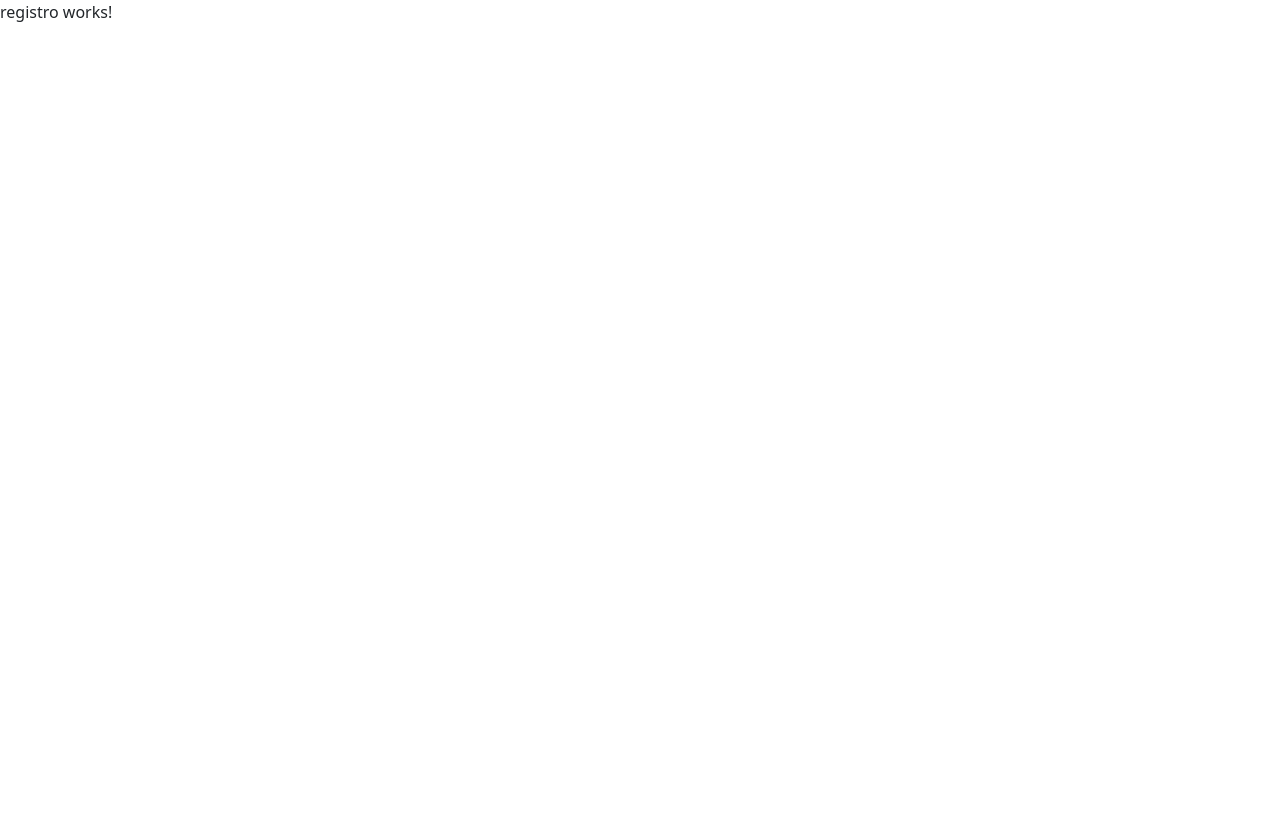
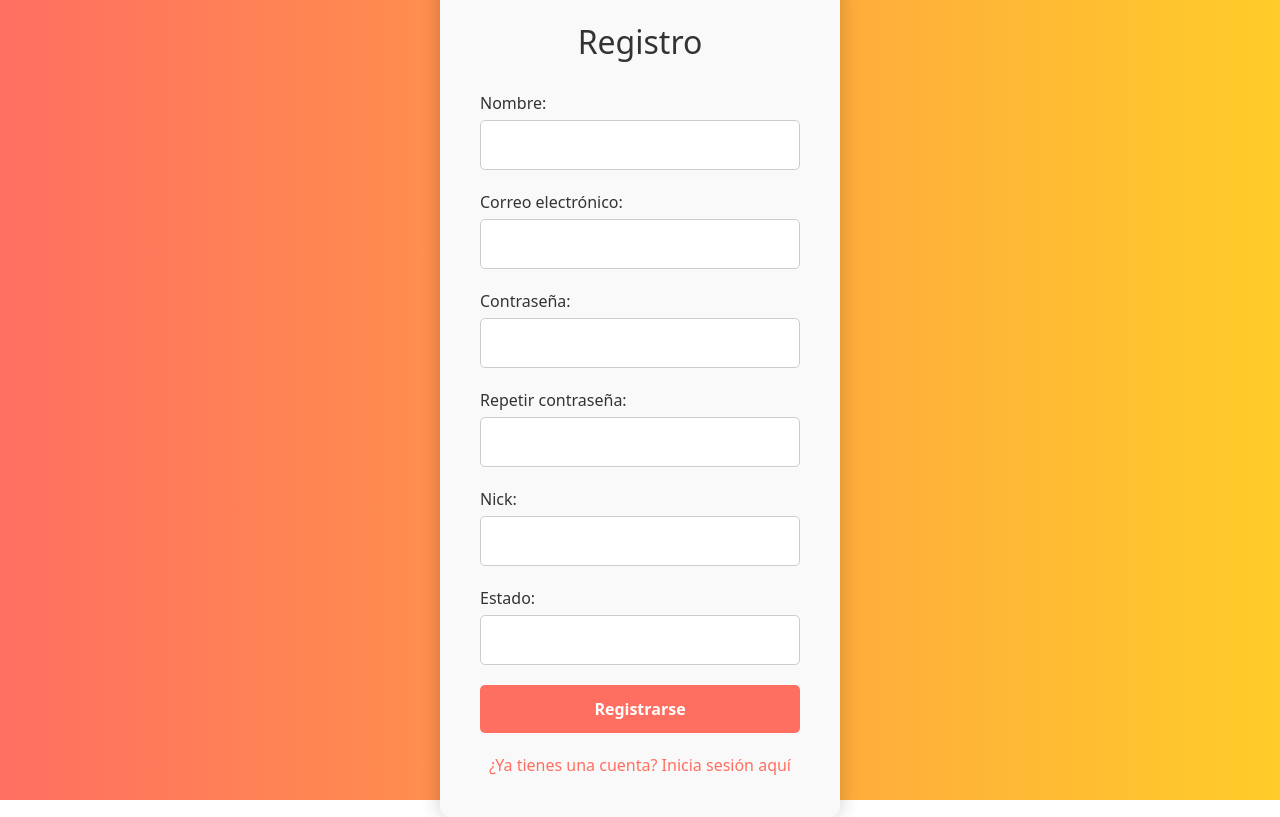
Before and after one commit to mgarciad34/SwipeSpark, an Angular app: page /registro in a window 1280 px wide. Built offline with nearby package versions, Linux system fonts and the light colour scheme.

Commit message:
creacion de registro y acctualizacion de comunicacion entre ventanas

```diff
--- a/src/app/pantallas/recuperar/recuperar.component.ts
+++ b/src/app/pantallas/recuperar/recuperar.component.ts
@@ -1,10 +1,11 @@
 import { CommonModule } from '@angular/common';
 import { Component } from '@angular/core';
+import { RouterLink } from '@angular/router';
 
 @Component({
   selector: 'app-recuperar',
   standalone: true,
-  imports: [CommonModule],
+  imports: [CommonModule, RouterLink],
   templateUrl: './recuperar.component.html',
   styleUrl: './recuperar.component.css'
 })
--- a/src/app/pantallas/registro/registro.component.css
+++ b/src/app/pantallas/registro/registro.component.css
@@ -0,0 +1,71 @@
+:host {
+  background: linear-gradient(to right, #ff6f61, #ffcc29);
+  display: flex;
+  justify-content: center;
+  align-items: center;
+  height: 100vh;
+}
+
+.container {
+  max-width: 400px;
+  background: #f9f9f9;
+  padding: 40px;
+  border-radius: 10px;
+  box-shadow: 0px 0px 20px 0px rgba(0,0,0,0.2);
+}
+
+.container h2 {
+  text-align: center;
+  margin-bottom: 30px;
+  color: #333;
+}
+
+.form-group {
+  margin-bottom: 20px;
+}
+
+.form-group label {
+  display: block;
+  margin-bottom: 5px;
+  color: #333;
+}
+
+.form-group input {
+  width: 100%;
+  padding: 12px;
+  border: 1px solid #ccc;
+  border-radius: 5px;
+  background-color: #fff;
+}
+
+.btn {
+  display: block;
+  width: 100%;
+  padding: 12px;
+  background-color: #ff6f61;
+  color: #fff;
+  border: none;
+  border-radius: 5px;
+  cursor: pointer;
+  font-weight: bold;
+  transition: background-color 0.3s ease;
+}
+
+.btn:hover {
+  background-color: #f94d43;
+}
+
+.options {
+  text-align: center;
+  margin-top: 20px;
+}
+
+.options a {
+  color: #ff6f61;
+  text-decoration: none;
+  transition: color 0.3s ease;
+}
+
+.options a:hover {
+  color: #f94d43;
+}
--- a/src/app/pantallas/registro/registro.component.html
+++ b/src/app/pantallas/registro/registro.component.html
@@ -1 +1,33 @@
-<p>registro works!</p>
+<div class="container">
+  <h2>Registro</h2>
+  <form action="#" method="post">
+    <div class="form-group">
+      <label for="nombre">Nombre:</label>
+      <input type="text" id="nombre" name="nombre" required>
+    </div>
+    <div class="form-group">
+      <label for="correo">Correo electrónico:</label>
+      <input type="email" id="correo" name="correo" required>
+    </div>
+    <div class="form-group">
+      <label for="contraseña">Contraseña:</label>
+      <input type="password" id="contraseña" name="contraseña" required>
+    </div>
+    <div class="form-group">
+      <label for="repetir-contraseña">Repetir contraseña:</label>
+      <input type="password" id="repetir-contraseña" name="repetir-contraseña" required>
+    </div>
+    <div class="form-group">
+      <label for="nick">Nick:</label>
+      <input type="text" id="nick" name="nick" required>
+    </div>
+    <div class="form-group">
+      <label for="estado">Estado:</label>
+      <input type="text" id="estado" name="estado" required>
+    </div>
+    <button type="submit" class="btn">Registrarse</button>
+  </form>
+  <div class="options">
+    <a routerLink="/">¿Ya tienes una cuenta? Inicia sesión aquí</a>
+  </div>
+</div>
--- a/src/app/pantallas/registro/registro.component.ts
+++ b/src/app/pantallas/registro/registro.component.ts
@@ -1,10 +1,11 @@
 import { CommonModule } from '@angular/common';
 import { Component } from '@angular/core';
+import { RouterLink } from '@angular/router';
 
 @Component({
   selector: 'app-registro',
   standalone: true,
-  imports: [CommonModule],
+  imports: [CommonModule, RouterLink],
   templateUrl: './registro.component.html',
   styleUrl: './registro.component.css'
 })
```
